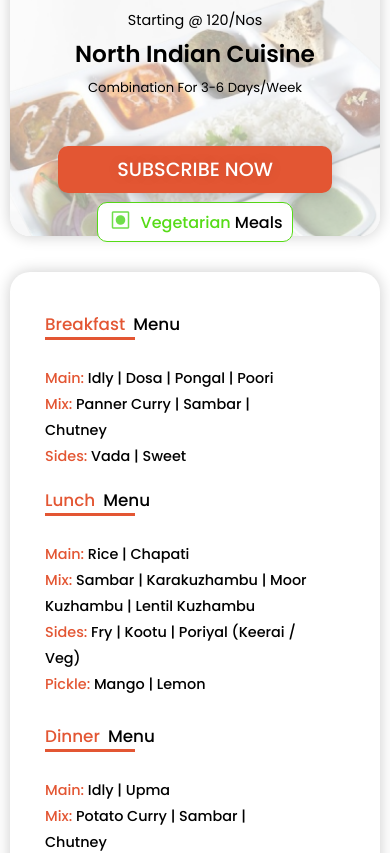
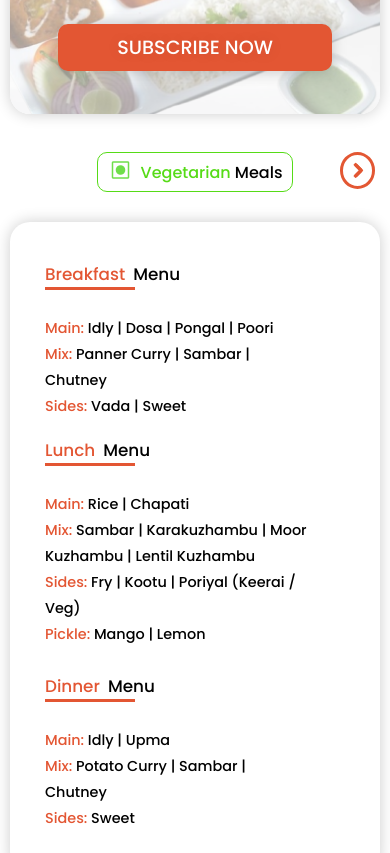
Before and after one commit to akileshas/Indus_Kitchen, a React (Vite) app: page / in a window 390 px wide. Shown: the part 3620-4473 px from the top of the page. Built offline with nearby package versions, Linux system fonts and the light colour scheme; a web font is replaced by a local one.

Commit message:
Completed the inner horizontal carousel which is responsive till 500px width size!

```diff
--- a/Frontend/Components/menu/menu-item-card.tsx
+++ b/Frontend/Components/menu/menu-item-card.tsx
@@ -188,7 +188,7 @@ export const MobileMenuItemsCard: React.FC<MenuItemsCardProps> = ({ number, titl
             <div className="menu-item-card-carousel">
                 <div
                     className="micc-wrapper"
-                    // style={{ transform: `translateX(calc(20px - ${currentIndex * 900}px)) translateY(-20px)` }}
+                    style={{ transform: `translateX(calc(15px - ${currentIndex * 400}px)) translateY(-20px)` }}
                 >
                     <MenuItemCard
                         number={number}
@@ -210,6 +210,16 @@ export const MobileMenuItemsCard: React.FC<MenuItemsCardProps> = ({ number, titl
                     />
                 </div>
             </div>
+            {currentIndex > 0 && (
+                <button className="carousel-button prev" onClick={goToPrevSlide}>
+                    <i className="fa-solid fa-chevron-left"></i>
+                </button>
+            )}
+            {currentIndex < 1 && (
+                <button className="carousel-button next" onClick={goToNextSlide}>
+                    <i className="fa-solid fa-chevron-right"></i>
+                </button>
+            )}
         </div>
     );
 }
--- a/Frontend/Components/menu/mobile-meu.css
+++ b/Frontend/Components/menu/mobile-meu.css
@@ -40,15 +40,26 @@
         margin: 0;
     }
 
+
+
+
+
+
+
+
+
+
+
+
     .mobile-menu-container .mobile-menu-outer-flex-container .mobile-menu-outer-carousel .mobile-menu-outer-carousel-wrapper .mobile-menu-card-container {
         display: flex;
         flex-direction: column;
         align-items: center;
-        justify-content: center;
+        justify-content: space-between;
         gap: 1rem;
         padding: 0;
         margin: 0;
-        height: 1200px;  /* Adjustment needed */
+        height: 1050px;  /* Adjustment needed */
         width: 500px;
     }
 
@@ -138,12 +149,59 @@
         color: #e35633;
     }
 
+    .mobile-menu-container .mobile-menu-outer-flex-container .mobile-menu-outer-carousel .mobile-menu-outer-carousel-wrapper .mobile-menu-card-container .menu-items-card {
+        position: relative;
+        width: 500px;
+        height: 750px;
+        display: flex;
+        align-items: center;
+        justify-content: center;
+    }
 
+    .mobile-menu-container .mobile-menu-outer-flex-container .mobile-menu-outer-carousel .mobile-menu-outer-carousel-wrapper .mobile-menu-card-container .menu-items-card .menu-item-card-carousel {
+        position: relative;
+        width: 400px;
+        height: 740px;
+        overflow: hidden;
+    }
 
+    .mobile-menu-container .mobile-menu-outer-flex-container .mobile-menu-outer-carousel .mobile-menu-outer-carousel-wrapper .mobile-menu-card-container .menu-items-card .menu-item-card-carousel .micc-wrapper {
+        display: flex;
+        width: 100%;
+        height: 100%;
+        gap: 30px;
+        align-items: flex-end;
+        justify-content: start;
+        transition: all 0.3s ease-in-out;
+    }
 
+    .mobile-menu-container .mobile-menu-outer-flex-container .mobile-menu-outer-carousel .mobile-menu-outer-carousel-wrapper .mobile-menu-card-container .menu-items-card .carousel-button {
+        top: 50%;
+        background-color: rgb(255, 255, 255);
+        border: none;
+        color: #E35733;
+        font-size: 15px;
+        cursor: pointer;
+        z-index: 1;
+        padding: 7px 10px;
+        border-radius: 50%;
+        border: #E35733 solid 3px;
+        transition: all 0.2s ease-in-out;
+        text-shadow:
+            1px 0 #E35733,
+            -1px 0 #E35733,
+            0 1px #E35733,
+            0 -1px #E35733;
+        position: absolute;
+    }
 
+    .mobile-menu-container .mobile-menu-outer-flex-container .mobile-menu-outer-carousel .mobile-menu-outer-carousel-wrapper .mobile-menu-card-container .menu-items-card .carousel-button.prev {
+        left: -25px;
+    }
 
-
+    .mobile-menu-container .mobile-menu-outer-flex-container .mobile-menu-outer-carousel .mobile-menu-outer-carousel-wrapper .mobile-menu-card-container .menu-items-card .carousel-button.next {
+        right: -30px;
+    }
 
     .mobile-menu-container .mobile-menu-outer-flex-container .mobile-menu-outer-carousel .mobile-menu-outer-carousel-wrapper .mobile-menu-card-container .menu-items-card .menu-item-card-carousel .micc-wrapper .menu-item-card {
         display: flex;
@@ -158,13 +216,6 @@
         padding: 40px;
         background-color: #ffffff;
     }
-
-
-    .mobile-menu-container .mobile-menu-outer-flex-container .mobile-menu-outer-carousel .mobile-menu-outer-carousel-wrapper .mobile-menu-card-container .menu-items-card .menu-item-card-carousel .micc-wrapper .menu-item-card-non-veg {
-        display: none;
-    }
-
-
 
     .mobile-menu-container .mobile-menu-outer-flex-container .mobile-menu-outer-carousel .mobile-menu-outer-carousel-wrapper .mobile-menu-card-container .menu-items-card .menu-item-card-carousel .micc-wrapper .menu-item-card .mic-banner-cont {
         position: absolute;
@@ -223,7 +274,6 @@
         gap: 0.5rem;
         width: 300px;
         height: 220px;
-        /* overflow: hidden; */
         padding: 0;
         margin: 0
     }
@@ -232,8 +282,6 @@
     .mobile-menu-container .mobile-menu-outer-flex-container .mobile-menu-outer-carousel .mobile-menu-outer-carousel-wrapper .mobile-menu-card-container .menu-items-card .menu-item-card-carousel .micc-wrapper .menu-item-card .mic-items-list .mic-il-dinner {
         height: 160px;
     }
-
-
 
     .mobile-menu-container .mobile-menu-outer-flex-container .mobile-menu-outer-carousel .mobile-menu-outer-carousel-wrapper .mobile-menu-card-container .menu-items-card .menu-item-card-carousel .micc-wrapper .menu-item-card .mic-items-list .mic-il-com .mic-il-com-title {
         display: flex;
@@ -279,6 +327,7 @@
     .mobile-menu-container .mobile-menu-outer-flex-container .mobile-menu-outer-carousel .mobile-menu-outer-carousel-wrapper .mobile-menu-card-container .menu-items-card .menu-item-card-carousel .micc-wrapper .menu-item-card .mic-items-list .mic-il-com .mic-il-com-list li p span:nth-child(1) {
         color: #e35633;
     }
+}
 
 
 
@@ -293,19 +342,23 @@
 
 
 
-}
 
 
 
 
 
 
+@media screen and (min-width: 350px) and (max-width: 600px) {
+    .mobile-menu-container .mobile-menu-outer-flex-container .mobile-menu-outer-carousel .mobile-menu-outer-carousel-wrapper .mobile-menu-card-container .menu-items-card .carousel-button.prev {
+        top: 2px;
+        left: 65px;
+    }
 
-
-
-
-
-
+    .mobile-menu-container .mobile-menu-outer-flex-container .mobile-menu-outer-carousel .mobile-menu-outer-carousel-wrapper .mobile-menu-card-container .menu-items-card .carousel-button.next {
+        top: 2px;
+        right: 70px;
+    }
+}
 
 @media screen and (min-width: 450px) and (max-width: 800px) {
     .mobile-menu-container .mobile-menu-title {
```
